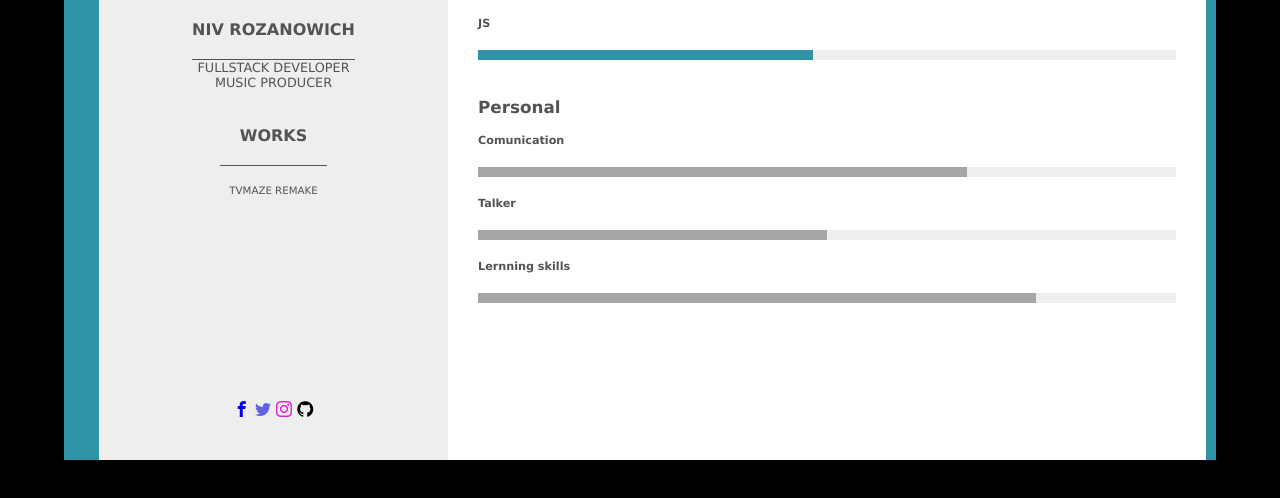
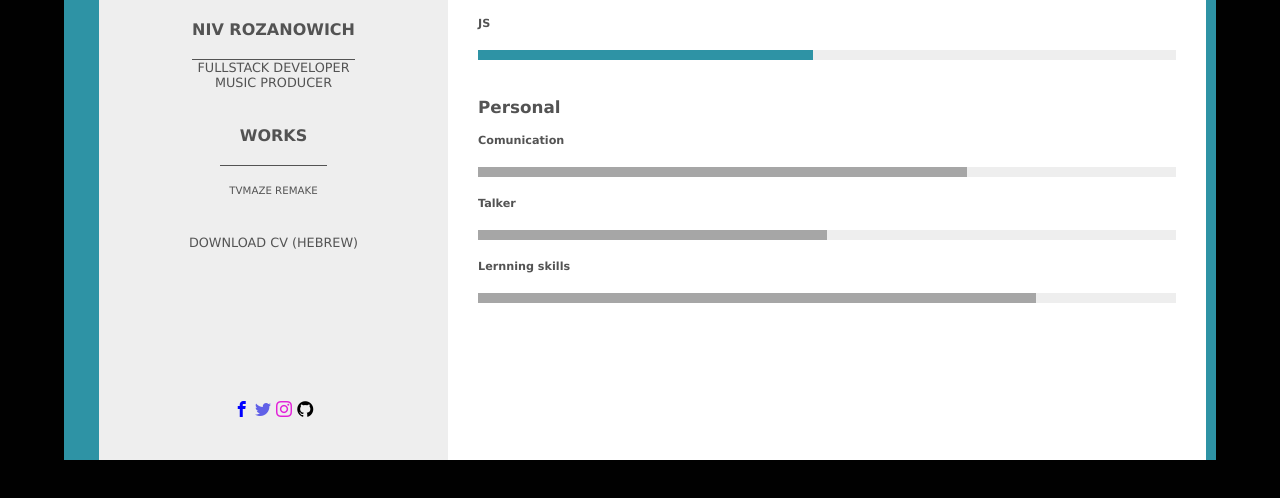
Before and after one commit to NivoDev/nivoCV, a plain HTML site: page index.html in a window 1280 px wide. Shown: the part 300-798 px from the top of the page. Drawn offline with Linux system fonts and the light colour scheme; files whose address does not match are found by name.

Commit message:
added CV-download

```diff
--- a/index.html
+++ b/index.html
@@ -16,10 +16,14 @@
               <h1>Niv Rozanowich</h1>
               <h2>Fullstack developer</h2>
               <h2>Music producer</h2>
+
               <div class="example">
                 <h3>works</h3>
                 <h2><a href="/tvmaze/tvmaze.html" target="_blank">TvMaze remake</a></h2>
-              </div>
+
+              <br>
+            <br></div>
+              <a href="/src/nivo-cv.pdf" download="proposed_niv-cv">Download CV (Hebrew)</a>
 
               <div class="social-links">
                 <a href="https://www.facebook.com/djnivo" target="_blank"><span class="icon-facebook"></span></a>
```
Also changed, not shown: 1 other file.
